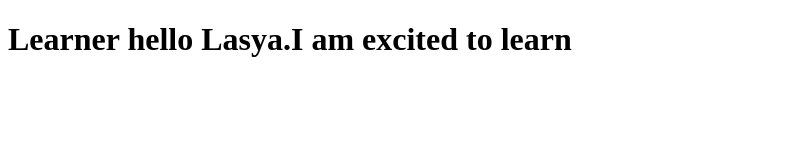
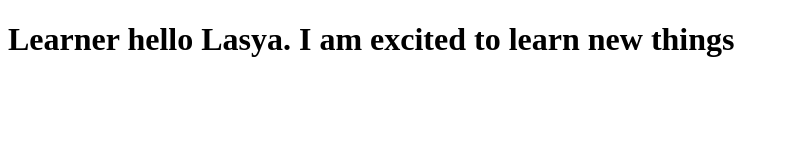
Before and after one commit to lasyams/learner, a plain HTML site: page index.html in a window 1280 px wide. Shown: the whole page, without its empty margins (0-789 px from the left). Drawn offline with Linux system fonts and the light colour scheme.

Commit message:
Next version 2.0

```diff
--- a/index.html
+++ b/index.html
@@ -5,6 +5,6 @@
     <title>hi Learner</title>
   </head>
   <body>
-    <h1>Learner hello Lasya.I am excited to learn</h1>
+    <h1>Learner hello Lasya. I am excited to learn new things</h1>
   </body>
 </html>
```
